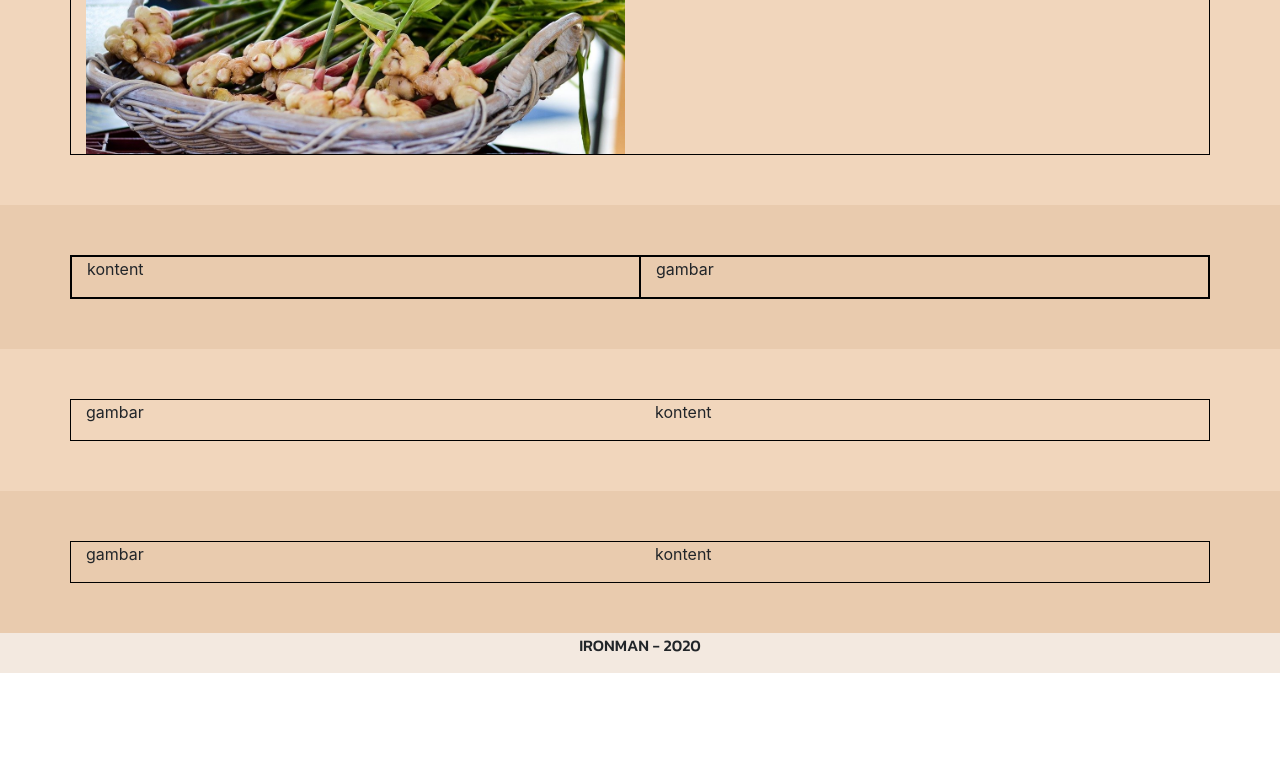
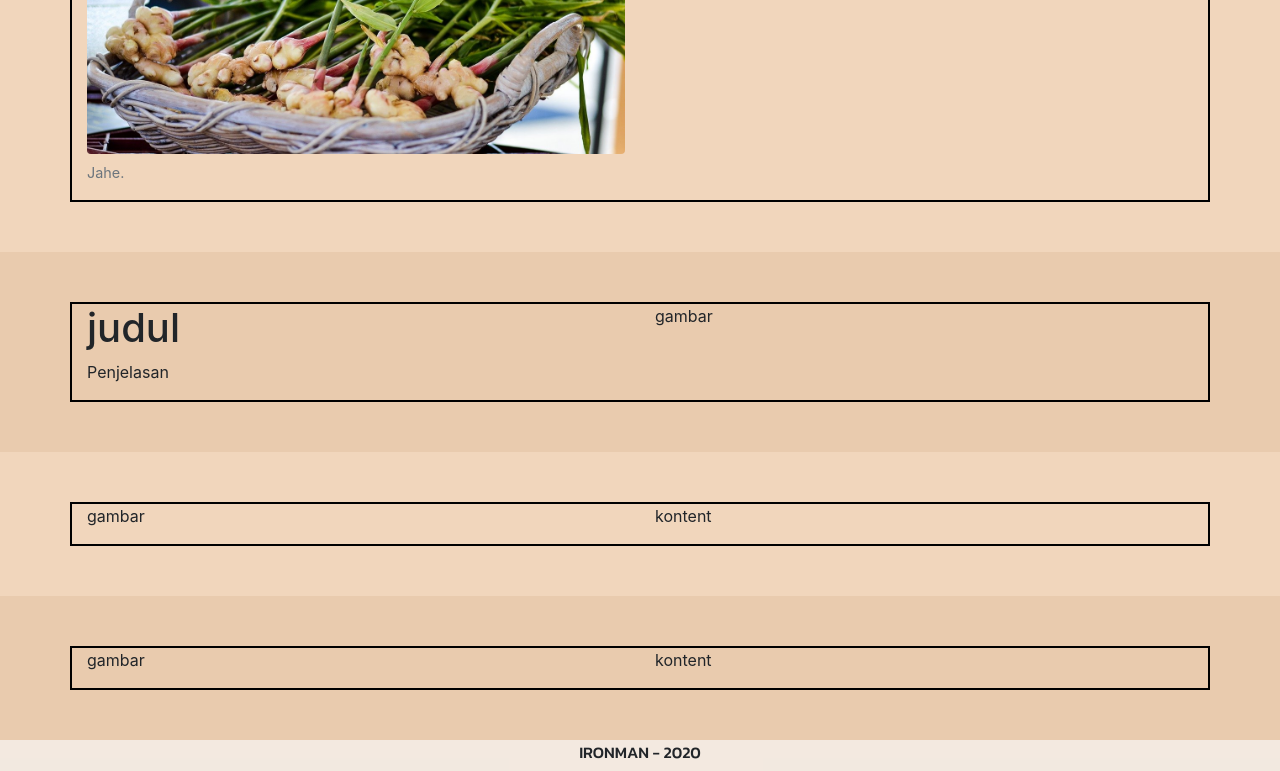
Before and after one commit to Muhdzalf/Jahe-Website, a plain HTML site: page index.html in a window 1280 px wide. Shown: the part 767-1538 px from the top of the page. Before the commit the page ends 1440 px from the top, so only its background shows below. Drawn offline with nearby package versions, Linux system fonts and the light colour scheme; a web font is replaced by a local one.

Commit message:
fix halaman index

```diff
--- a/css/article.css
+++ b/css/article.css
@@ -1,20 +1,24 @@
 .kolom{
     padding-top:50px;
     padding-bottom:50px;
-    width: 100%;
+    box-sizing: border-box;
 }
 
 .secondary{
     background:  rgba(205, 169, 133, 0.25);
 }
 
-.home-article{
+.content{
     background:#F1D6BC;
+    margin: auto;
 }
 
-.isi{
-    width: 80%;
-    height: 500px;
+.container{
+    width: 100%;
     margin: auto;
     border: 2px solid black;
 }
+
+.img-fluid{
+    border-radius: 20px;
+}
--- a/index.html
+++ b/index.html
@@ -46,15 +46,19 @@
         </div>
     </div>
 
-    <article class="home-article">
+    <article class="content">
         <!--Section Mengenal Jahe-->
         <section class="kolom">
-            <div class="container" style="border: 1px solid black; width:100%;">
+            <div class="container">
                 <div class="row">
-                    <div class="col-md-6">
-                        <img src="img/jahee.jpg" class="img-fluid" alt="jahe">
+                    <div class="col">
+                        <figure class="figure">
+                            <img src="img/jahee.jpg" class="figure-img img-fluid rounded" alt="A generic square placeholder image with rounded corners in a figure.">
+                            <figcaption class="figure-caption">Jahe.</figcaption>
+                          </figure>
                     </div>
-                    <div class="col-md-6">
+                    <div class="col">
+                        <h1>Mengenal Lebih Dekat dengan Jahe</h1>
                         <p>kontent</p>
                     </div>
                 </div>
@@ -62,12 +66,17 @@
         </section>
         <!--Section Khasiat-->
         <section class="kolom secondary">
-            <div class="container" style="border: 1px solid black; width:100%;">
+            <div class="container">
                 <div class="row">
-                    <div class="col-md-6"  style="border: 1px solid black; width:100%;">
-                        kontent
+                    <div class="col">
+                        <h1>
+                            judul
+                        </h1>
+                        <p>
+                            Penjelasan
+                        </p>
                     </div>
-                    <div class="col-md-6"  style="border: 1px solid black; width:100%;">
+                    <div class="col-md-6">
                         <p>gambar</p>
                     </div>
                 </div>
@@ -75,7 +84,7 @@
         </section>
         <!--Section Olahan Jahe-->
         <section class="kolom">
-            <div class="container" style="border: 1px solid black; width:100%;">
+            <div class="container">
                 <div class="row">
                     <div class="col-md-6">
                         <p>gambar</p>
@@ -88,7 +97,7 @@
         </section>
         <!--Section Tentang Kami-->
         <section class="kolom secondary">
-            <div class="container" style="border: 1px solid black; width:100%;">
+            <div class="container">
                 <div class="row">
                     <div class="col-md-6">
                         <p>gambar</p>
```
